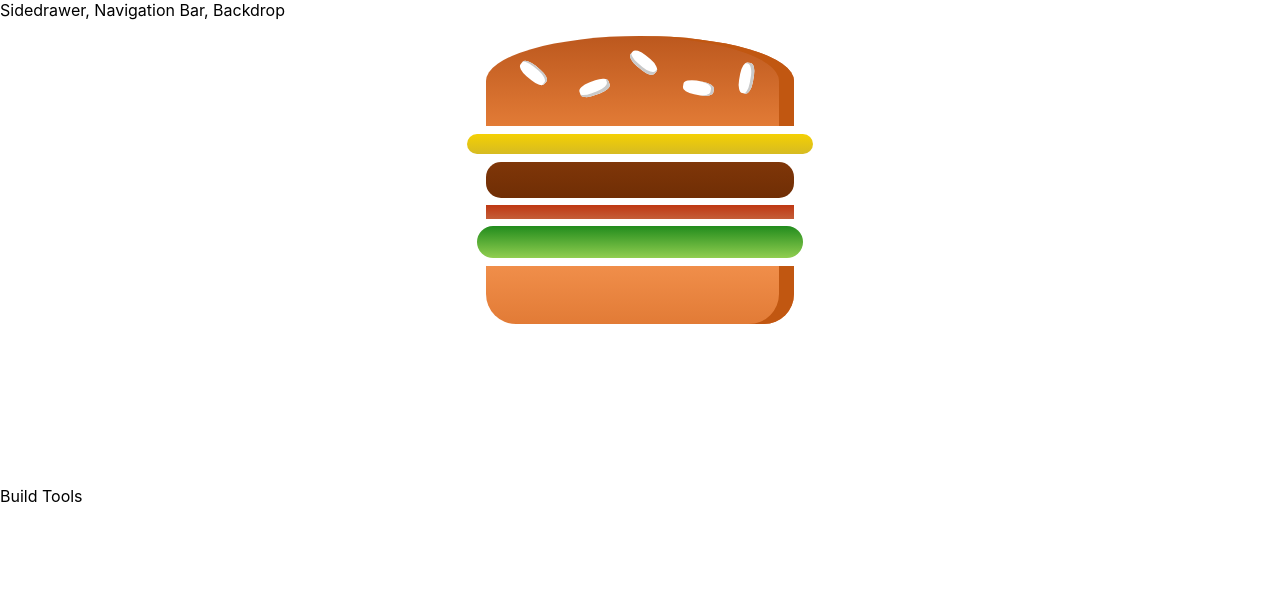
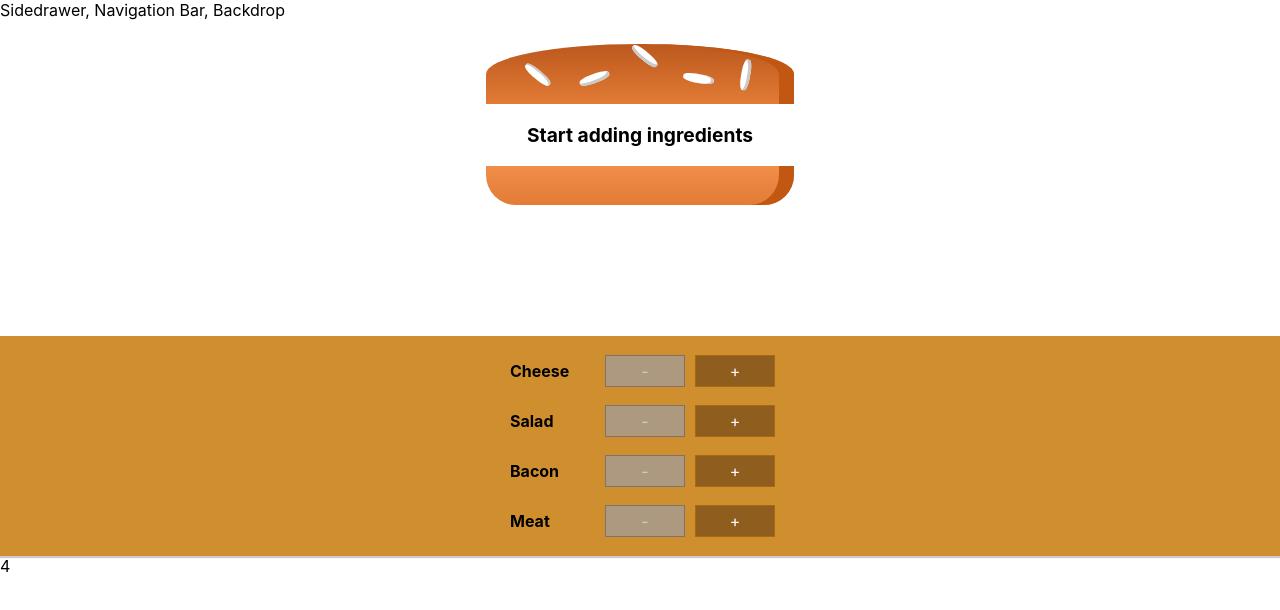
Before and after one commit to 121yaseen/burger-builder, a React (Create React App) app: page / in a window 1280 px wide. Shown: the top 610 px of the page. Built offline with nearby package versions, Linux system fonts and the light colour scheme.

Commit message:
Done till Dynamic build controls

```diff
--- /dev/null
+++ b/src/components/Burger/BuildControls/BuildControl/BuildControl.js
@@ -0,0 +1,14 @@
+import React from 'react';
+import classes from './BuildControl.module.css';
+
+const buildControl = (props) => {
+    return(
+        <div className={classes.BuildControl}>
+            <div className={classes.Label}>{props.label}</div>
+            <button className={classes.Less} onClick={props.remove} disabled={props.disabled}>-</button>
+            <button className={classes.More} onClick={props.add}>+</button>
+        </div>
+    );
+}
+
+export default buildControl;
--- /dev/null
+++ b/src/components/Burger/BuildControls/BuildControl/BuildControl.module.css
@@ -0,0 +1,56 @@
+.BuildControl {
+    display: flex;
+    justify-content: space-between;
+    align-items: center;
+    margin: 5px 0;
+}
+
+.BuildControl button {
+    display: block;
+    font: inherit;
+    padding: 5px;
+    margin: 0 5px;
+    width: 80px;
+    border: 1px solid #AA6817;
+    cursor: pointer;
+    outline: none;
+}
+
+.BuildControl button:disabled {
+    background-color: #AC9980;
+    border: 1px solid #7E7365;
+    color: #ccc;
+    cursor: default;
+}
+
+.BuildControl button:hover:disabled {
+    background-color: #AC9980;
+    color: #ccc;
+    cursor: not-allowed;
+}
+
+.Label {
+    padding: 10px;
+    font-weight: bold;
+    width: 80px;
+}
+
+.BuildControl .Less {
+    background-color: #D39952;
+    color: white;
+}
+
+.BuildControl .More {
+    background-color: #8F5E1E;
+    color: white;
+}
+
+.BuildControl .Less:hover, .BuildControl .Less:active {
+    background-color: #DAA972;
+    color: white;
+}
+
+.BuildControl .More:hover,.BuildControl .More:active {
+    background-color: #99703F;
+    color: white;
+}
--- /dev/null
+++ b/src/components/Burger/BuildControls/BuildControls.js
@@ -0,0 +1,35 @@
+import React from "react";
+import BuildControl from "./BuildControl/BuildControl";
+import classes from "./BuildControls.module.css";
+
+const controls = [
+	{ label: "Cheese", type: "cheese" },
+	{ label: "Salad", type: "salad" },
+	{ label: "Bacon", type: "bacon" },
+	{ label: "Meat", type: "meat" },
+];
+const buildControls = (props) => {
+	return (
+		<div className={classes.BuildControls}>
+			{controls.map((ctrl) => {
+				return (
+					<BuildControl
+						label={ctrl.label}
+						key={ctrl.type}
+						add={() => {
+							props.addIngredient(ctrl.type);
+                        }}
+                        remove={() => {
+							props.removeIngredient(ctrl.type);
+						}}
+						disabled={props.disabledInfo[ctrl.type]}
+
+					/>
+
+				);
+			})}
+		</div>
+	);
+};
+
+export default buildControls;
--- /dev/null
+++ b/src/components/Burger/BuildControls/BuildControls.module.css
@@ -0,0 +1,10 @@
+.BuildControls{
+    width: 100%;
+    background-color: #CF8F2E;
+    display: flex;
+    flex-flow: column;
+    align-items: center;
+    box-shadow: 0 2px 1px #ccc;
+    margin: auto;
+    padding: 10px 0;
+}
--- a/src/components/Burger/Burger.js
+++ b/src/components/Burger/Burger.js
@@ -2,13 +2,23 @@ import React from "react";
 import BurgerIngredient from "./BurgerIngredient/BurgerIngredient";
 import classes from "./Burger.module.css";
 const burger = (props) => {
+	let transformedIngredients = Object.keys(props.ingredients)
+		.map((igKey) => {
+			return [...Array(props.ingredients[igKey])].map((_, index) => {
+				return <BurgerIngredient type={igKey} key={igKey + index} />;
+			});
+		})
+		.reduce((arr, el) => {
+			return arr.concat(el);
+		}, []);
+
+	if(transformedIngredients.length === 0){
+		transformedIngredients = <p>Start adding ingredients</p>
+	}
 	return (
 		<div className={classes.Burger}>
 			<BurgerIngredient type="bread-top" />
-			<BurgerIngredient type="cheese" />
-			<BurgerIngredient type="meat" />
-			<BurgerIngredient type="bacon" />
-			<BurgerIngredient type="salad" />
+			{transformedIngredients}
 			<BurgerIngredient type="bread-bottom" />
 		</div>
 	);
--- a/src/components/Burger/Burger.module.css
+++ b/src/components/Burger/Burger.module.css
@@ -1,8 +1,8 @@
 .Burger {
 	width: 30%;
 	margin: auto;
-	height: 450px;
-	/* overflow: scroll; */
+	height: 300px;
+	overflow: auto;
 	text-align: center;
 	font-weight: bold;
 	font-size: 1.2rem;
--- a/src/components/Burger/BurgerIngredient/BurgerIngredient.js
+++ b/src/components/Burger/BurgerIngredient/BurgerIngredient.js
@@ -37,7 +37,7 @@ class BurgerIngredient extends Component {
 	}
 }
 
-BurgerIngredient.PropTypes = {
+BurgerIngredient.propTypes = {
 	type: PropTypes.string.isRequired,
 };
 
--- a/src/containers/BurgerBuilder/BurgerBuilder.js
+++ b/src/containers/BurgerBuilder/BurgerBuilder.js
@@ -2,14 +2,74 @@ import React, { Component } from "react";
 
 import Auxiliary from "../../hoc/Auxiliary";
 import Burger from "../../components/Burger/Burger";
+import BuildControls from "../../components/Burger/BuildControls/BuildControls";
+
+const INGREDIENT_PRICE = {
+	salad: 0.3,
+	cheese: 0.6,
+	bacon: 0.8,
+	meat: 1.5,
+};
+
 class BurgerBuilder extends Component {
+	state = {
+		ingredients: {
+			bacon: 0,
+			meat: 0,
+			cheese: 0,
+			salad: 0,
+		},
+		totalPrice: 4,
+	};
+
+	addIngredientHandler = (type) => {
+		const oldValue = this.state.ingredients[type];
+		const updatedValue = oldValue + 1;
+		const oldPrice = this.state.totalPrice;
+		const updatedPrice = oldPrice + INGREDIENT_PRICE[type];
+
+		const oldState = { ...this.state };
+		oldState.ingredients[type] = updatedValue;
+		oldState.totalPrice = updatedPrice;
+		this.setState(oldState);
+	};
+
+	removeIngredientHandler = (type) => {
+		const oldValue = this.state.ingredients[type];
+		if(oldValue <= 0){
+			return
+		}
+		const updatedValue = oldValue - 1;
+		const oldPrice = this.state.totalPrice;
+		const updatedPrice = oldPrice - INGREDIENT_PRICE[type];
+
+		const oldState = { ...this.state };
+		oldState.ingredients[type] = updatedValue;
+		oldState.totalPrice = updatedPrice;
+		this.setState(oldState);
+	};
+
 	render() {
+		let disabledInfo ={
+			...this.state.ingredients
+		}
+
+		for(let key in disabledInfo){
+			disabledInfo[key] = disabledInfo[key] <= 0;
+		}
+
 		return (
 			<Auxiliary>
 				<div>
-					<Burger />
+					<Burger ingredients={this.state.ingredients} />
 				</div>
-				<div>Build Tools</div>
+				<BuildControls
+					addIngredient={this.addIngredientHandler}
+					removeIngredient={this.removeIngredientHandler}
+					disabledInfo={disabledInfo}
+				/>
+				{this.state.totalPrice}
+				<br></br>
 			</Auxiliary>
 		);
 	}
```
Also changed, not shown: 1 other file (tests, documents, lock files or other folders).
